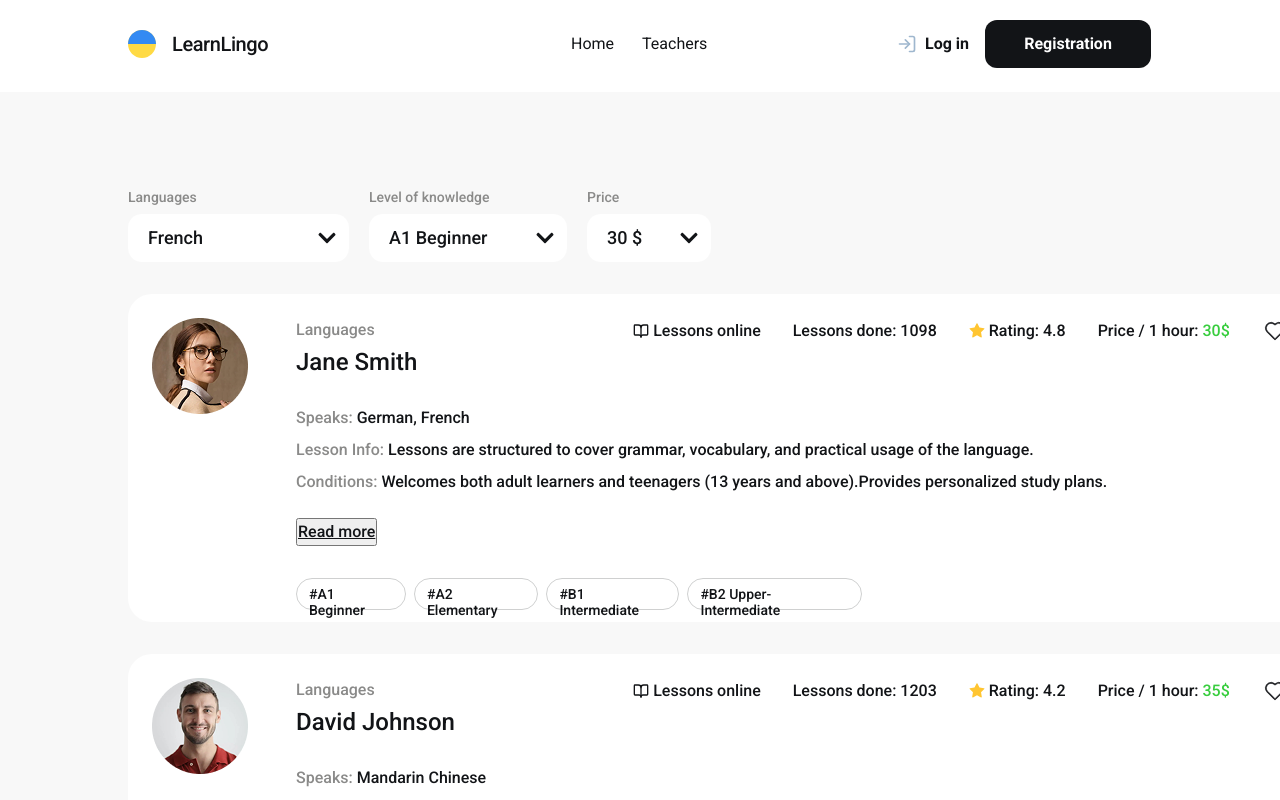
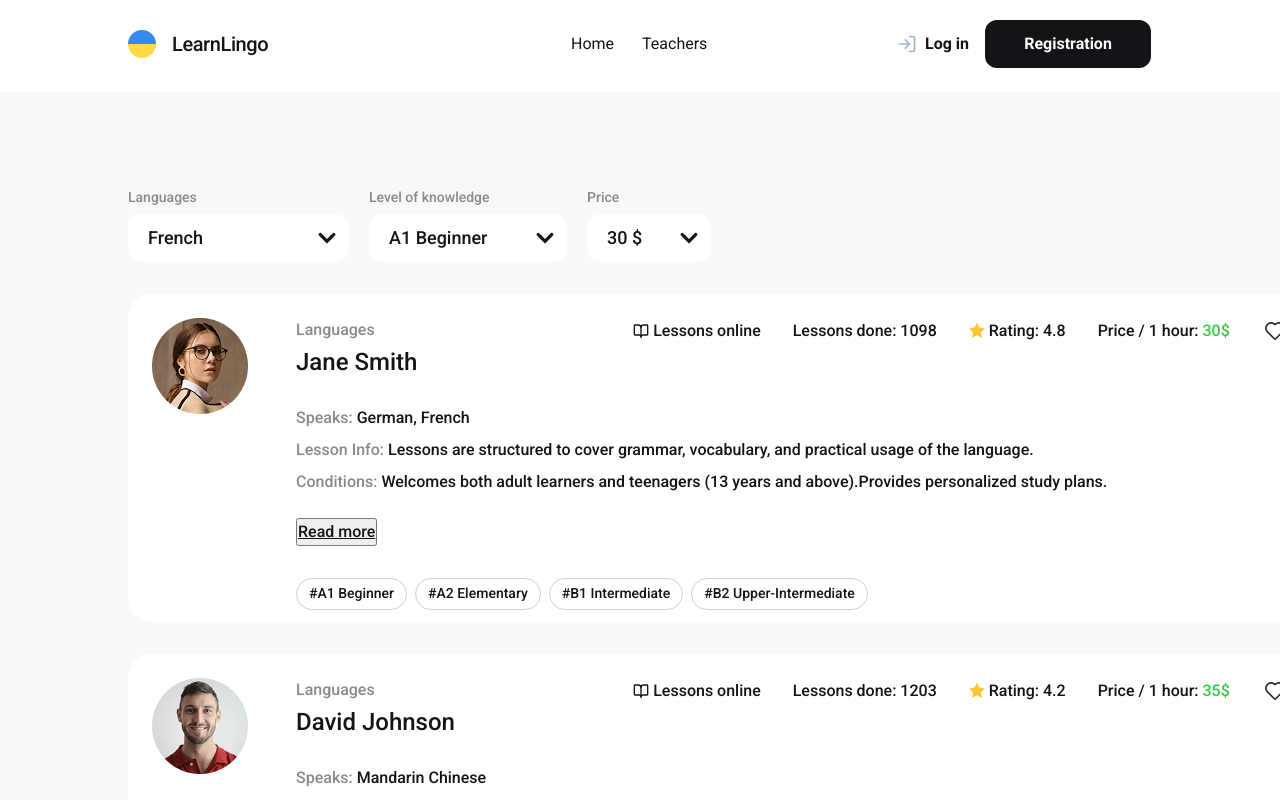
Before and after one commit to tanya-vasylovych/learn-lingo, a Next.js app: page /filter in a window 1280 px wide. Shown: the top 800 px of the page. Built offline with nearby package versions, Linux system fonts and the light colour scheme.

Commit message:
upd button card jane

```diff
--- a/components/Cards/CardJane.tsx
+++ b/components/Cards/CardJane.tsx
@@ -134,7 +134,7 @@ const CardJane = () => {
           </ul>
         </div>
         <div>
-          <ul className={css.levelOpen}>
+          <ul className={css.level}>
             <li className={css.levelItem}>#A1 Beginner</li>
             <li className={css.levelItem}>#A2 Elementary</li>
             <li className={css.levelItem}>#B1 Intermediate</li>
--- a/components/Cards/Cards.module.css
+++ b/components/Cards/Cards.module.css
@@ -138,14 +138,7 @@
   gap: 8px;
   margin-top: 32px;
 }
-.levelOpen {
-  width: 566px;
-  height: 32px;
-  display: flex;
-  flex-direction: row;
-  gap: 8px;
-  margin-top: 32px;
-}
+
 .levelItem {
   border: 1px solid rgba(18, 20, 23, 0.2);
   border-radius: 35px;
@@ -156,6 +149,14 @@
   font-size: 14px;
   line-height: 114%;
   color: #121417;
+
+  white-space: nowrap;
+  overflow: hidden;
+  text-overflow: ellipsis;
+  flex-shrink: 0;
+
+  display: flex;
+  align-items: center;
 }
 .levelItem:hover,
 .levelItem:active {
@@ -174,6 +175,7 @@
   font-size: 18px;
   line-height: 156%;
   color: #121417;
+  cursor: pointer;
 }
 .feedbackImage {
   display: flex;
@@ -219,4 +221,9 @@
   background: #f4c550;
   margin-top: 32px;
   border: none;
+  cursor: pointer;
 }
+.bookLesson:hover,
+.bookLesson:focus {
+  background: #ffdc86;
+}
```
